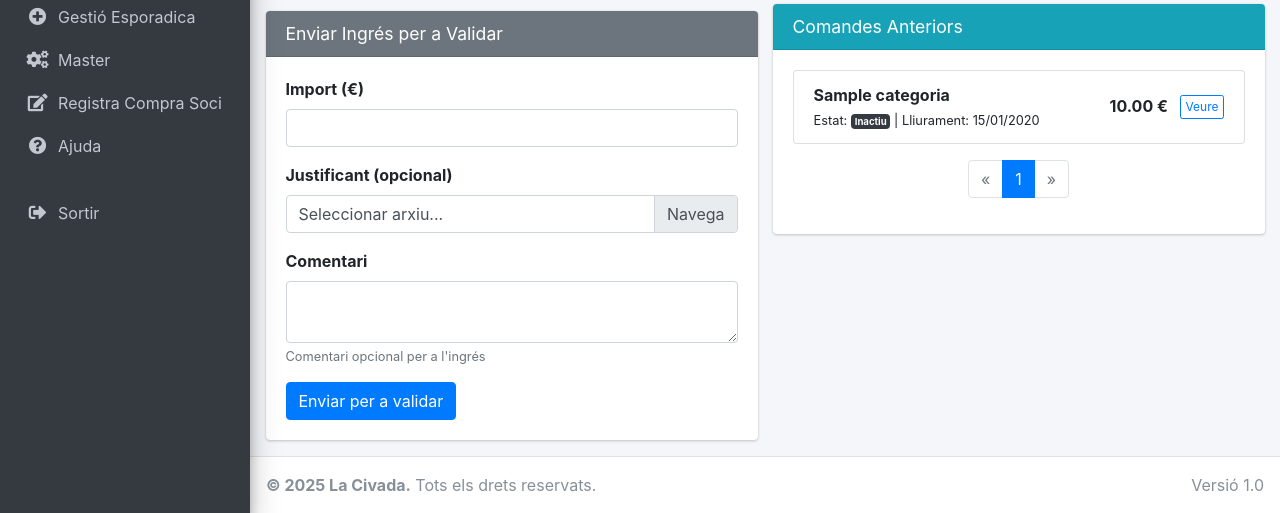
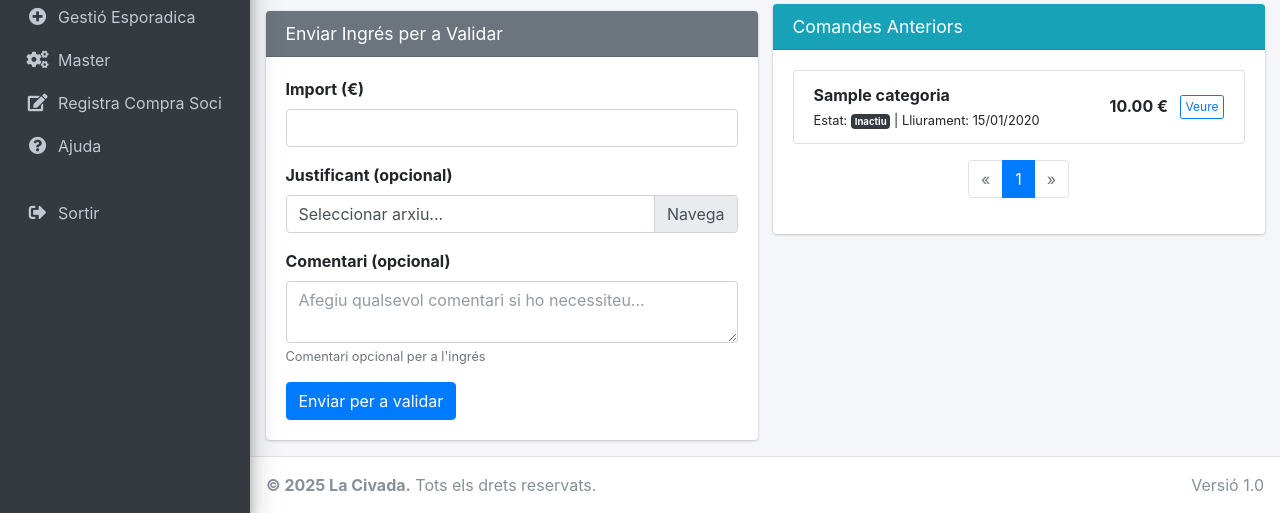
Before and after one commit to fosc19/coopconsum, a Django app: page /socios/ in a window 1280 px wide. Shown: the part 457-970 px from the top of the page. Run offline with Django 5.2, Linux system fonts and the light colour scheme; a user stored in the database is signed in; tables that the repository leaves empty hold one stand-in row (values such as "Sample post"); some libraries are stand-ins or nearby versions.

Commit message:
Fer comentari opcional al formulari d'ingrés
- Eliminar required=True del camp comentario al formulari
- Actualitzar validació per permetre comentaris buits
- Treure atribut required del textarea al template
- Afegir placeholder i actualitzar etiqueta a "(opcional)"
- Mantenir validació mínim 3 caràcters si s'introdueix text

```diff
--- a/socios/templates/socios/panel_socio.html
+++ b/socios/templates/socios/panel_socio.html
@@ -203,8 +203,8 @@
                 </div>
               </div>
               <div class="form-group">
-                <label for="comentario">Comentari</label>
-                <textarea class="form-control" id="comentario" name="comentario" rows="2" required></textarea>
+                <label for="comentario">Comentari (opcional)</label>
+                <textarea class="form-control" id="comentario" name="comentario" rows="2" placeholder="Afegiu qualsevol comentari si ho necessiteu..."></textarea>
                 <small class="form-text text-muted">Comentari opcional per a l'ingrés</small>
               </div>
               <button type="submit" class="btn btn-primary" data-toggle="tooltip" data-placement="top" title="L'administrador validarà l'ingrés i s'afegirà al teu saldo">Enviar per a validar</button>
```
Also changed, not shown: socios/forms.py (+6 -4 lines).
